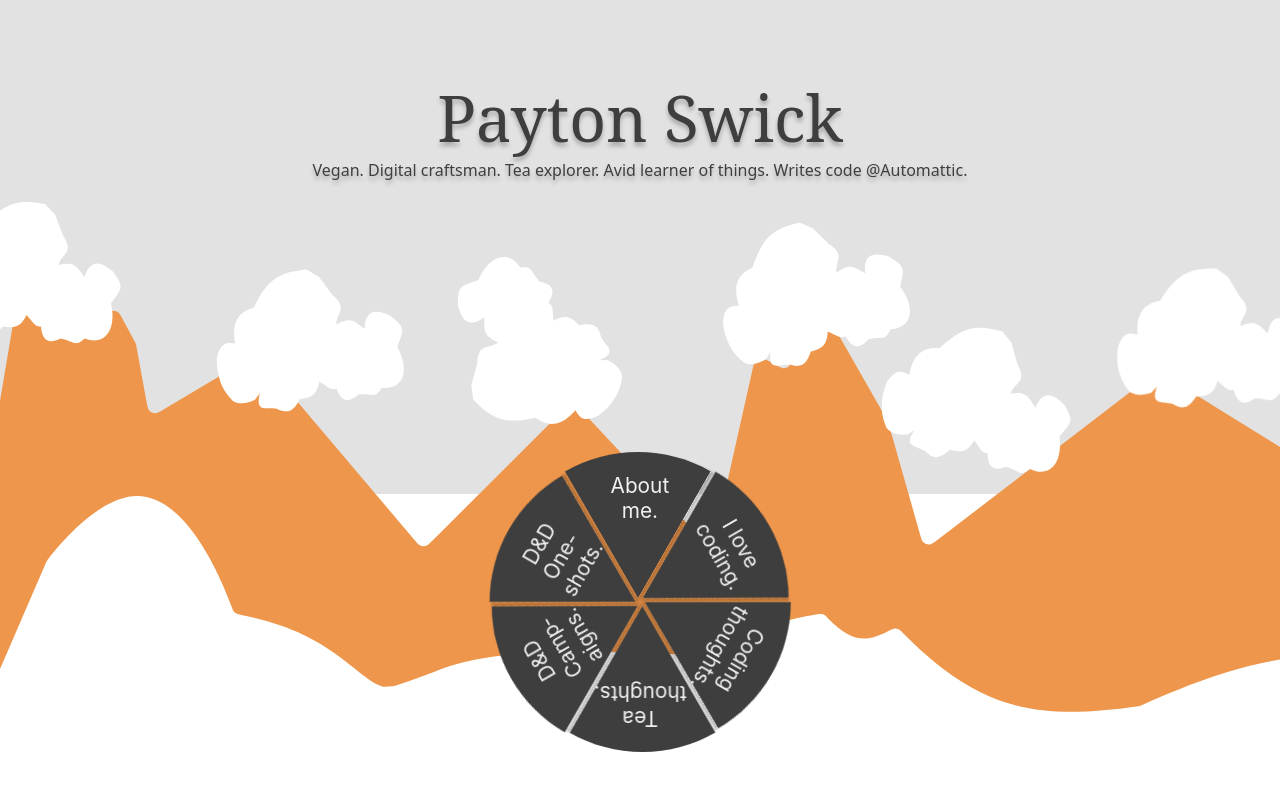
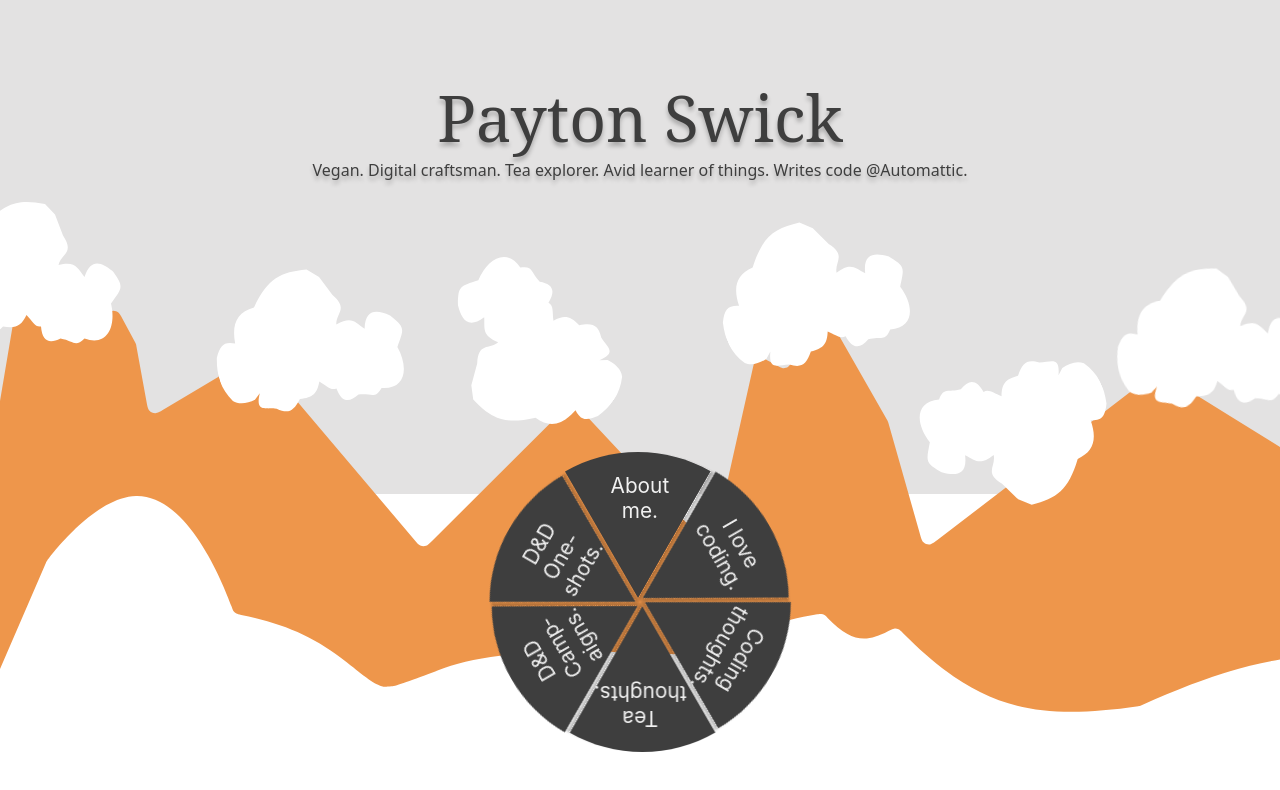
Before and after one commit to sirbrillig/foolorddotcom, a Next.js app: page / in a window 1280 px wide. Shown: the top 790 px of the page. Built offline with nearby package versions, Linux system fonts and the light colour scheme.

Commit message:
Adjust cloud positions to spread out

```diff
--- a/styles/Home.module.css
+++ b/styles/Home.module.css
@@ -98,9 +98,9 @@
 }
 .clouds > div:nth-child(5) {
 	left: calc(var(--cloud-width) * 4 + var(--cloud-width-min-padding) + 90px);
-	top: calc(var(--cloud-top-margin) + 135px);
+	top: calc(var(--cloud-top-margin) + 125px);
 	animation-delay: 1.9s;
-	transform: rotate(5deg);
+	transform: rotate(-205deg);
 }
 .clouds > div:nth-child(6) {
 	left: calc(var(--cloud-width) * 5 + var(--cloud-width-min-padding) + 135px);
@@ -115,19 +115,19 @@
 	transform: rotate(18deg);
 }
 .clouds > div:nth-child(8) {
-	left: calc(var(--cloud-width) * 7 + var(--cloud-width-min-padding) + 175px);
+	left: calc(var(--cloud-width) * 7 + var(--cloud-width-min-padding) + 185px);
 	top: calc(var(--cloud-top-margin) + 69px);
 	animation-delay: 1.6s;
-	transform: rotate(-105deg);
+	transform: rotate(-30deg);
 }
 .clouds > div:nth-child(9) {
-	left: calc(var(--cloud-width) * 8 + var(--cloud-width-min-padding) + 205px);
+	left: calc(var(--cloud-width) * 8 + var(--cloud-width-min-padding) + 235px);
 	top: calc(var(--cloud-top-margin) + 35px);
 	animation-delay: 1s;
 	transform: rotate(5deg);
 }
 .clouds > div:nth-child(10) {
-	left: calc(var(--cloud-width) * 9 + var(--cloud-width-min-padding) + 175px);
+	left: calc(var(--cloud-width) * 9 + var(--cloud-width-min-padding) + 355px);
 	top: calc(var(--cloud-top-margin) + 9px);
 	animation-delay: 2.6s;
 	transform: rotate(-15deg);
```
